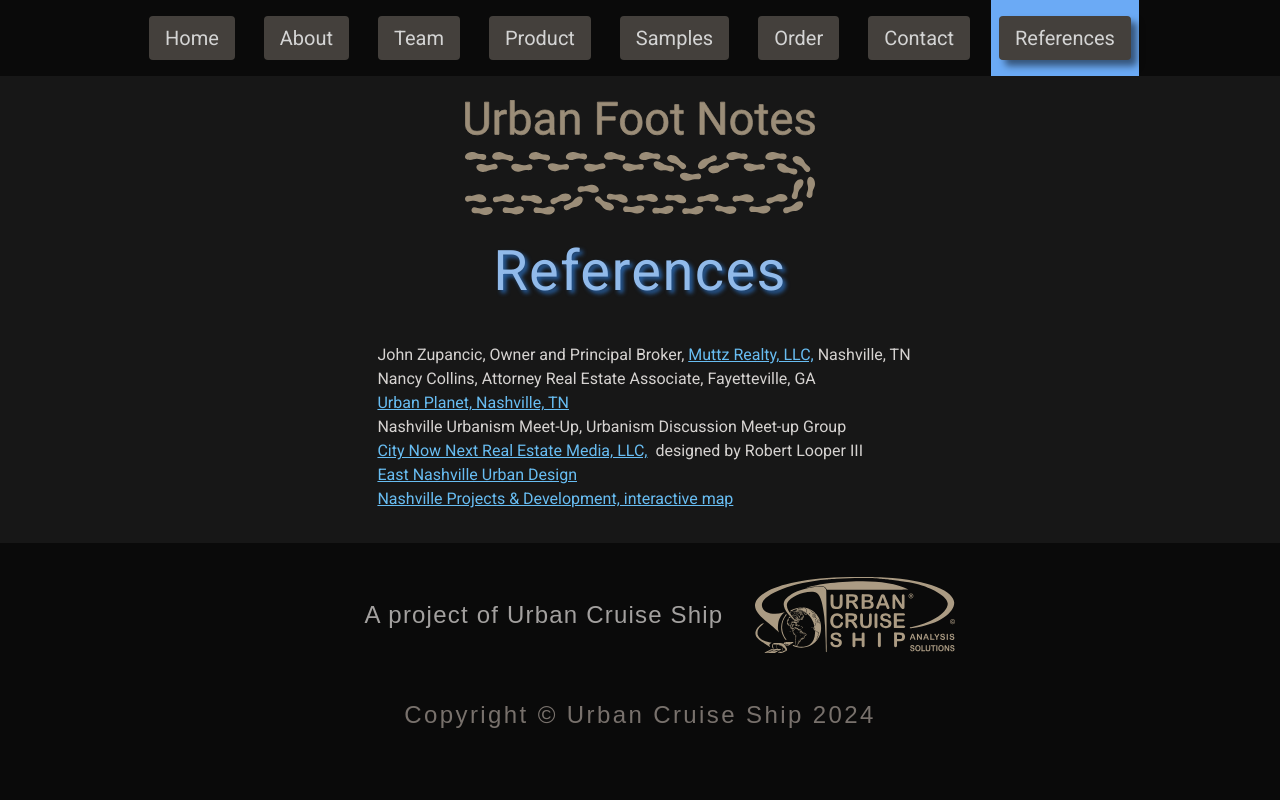
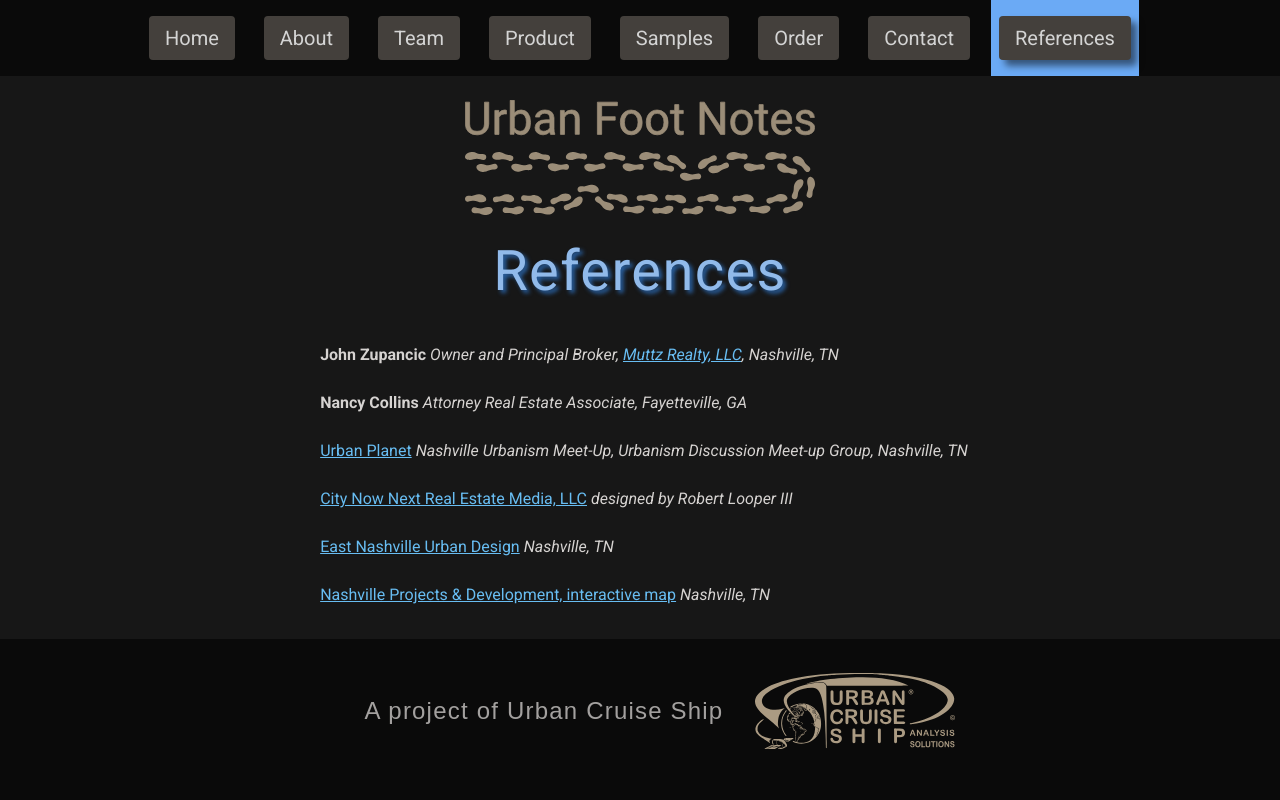
Before and after one commit to Richard-Burd/urban-footnotes-landing, a Next.js app: page /references in a window 1280 px wide. Shown: the top 800 px of the page. Built offline with nearby package versions, Linux system fonts and the light colour scheme; a web font is replaced by a local one.

Commit message:
reference page update

```diff
--- a/pages/references.js
+++ b/pages/references.js
@@ -15,74 +15,79 @@
           {/* <section id="advisors" className="pb-20 sm:pb-8">
             <h3 className="text-2xl font-semibold text-stone-400">Advisors</h3> */}
           <div className="pl-2">
-            <div className="pb-4 sm:pb-0">
-              John Zupancic, Owner and Principal Broker,{" "}
+            {/* John Zupancic */}
+            <div className="pb-6">
+              <b>John Zupancic</b>{" "}
+              <i>
+                Owner and Principal Broker,{" "}
                 <a
                   href="https://www.muttzrealty.com/"
                   target="_blank"
                   rel="noreferrer"
+                  className="text-blue-500 underline hover:text-blue-400"
                 >
-                Muttz Realty, LLC,
-              </a>{" "}
-              Nashville, TN
+                  Muttz Realty, LLC
+                </a>
+                , Nashville, TN
+              </i>
             </div>
-            <div>
-              Nancy Collins, Attorney Real Estate Associate, Fayetteville, GA
+
+            {/* Nancy Collins */}
+            <div className="pb-6">
+              <b>Nancy Collins</b>{" "}
+              <i>Attorney Real Estate Associate, Fayetteville, GA</i>
             </div>
-          </div>
-          {/* </section> */}
 
-          {/* <section id="allies" className="pb-20 sm:pb-8">
-            <h3 className="text-2xl font-semibold text-stone-400">Allies</h3> */}
-          <div className="pl-2">
-            <div className="pb-4 sm:pb-0">
+            {/* Urban Planet */}
+            <div className="pb-6">
               <a
                 href="https://urbanplanet.org/forums/forum/250-nashville/"
                 target="_blank"
                 rel="noreferrer"
+                className="text-blue-500 underline hover:text-blue-400"
               >
-                Urban Planet, Nashville, TN
+                Urban Planet
               </a>
+              &nbsp;
+              <em>
+                Nashville Urbanism Meet-Up, Urbanism Discussion Meet-up Group,
+                Nashville, TN
+              </em>
             </div>
 
-            <div>
-              Nashville Urbanism Meet-Up, Urbanism Discussion Meet-up Group
-            </div>
-          </div>
-          {/* </section> */}
-
-          {/* <section id="references" className="pb-20 sm:pb-8">
-            <h3 className="text-2xl font-semibold text-stone-400">
-              References
-            </h3> */}
-          <div className="pl-2">
-            <div className="pb-4 sm:pb-0">
+            {/* References Section */}
+            <div className="pb-6">
               <a
                 href="https://citynownext.com/"
                 target="_blank"
                 rel="noreferrer"
+                className="text-blue-500 underline hover:text-blue-400"
               >
-                City Now Next Real Estate Media, LLC,
+                City Now Next Real Estate Media, LLC
               </a>
-              &nbsp; designed by Robert Looper III
+              &nbsp;<i>designed by Robert Looper III</i>
             </div>
-            <div>
+
+            <div className="pb-6">
               <a
                 href="https://eastnashvilleurbandesign.wordpress.com/"
                 target="_blank"
                 rel="noreferrer"
+                className="text-blue-500 underline hover:text-blue-400"
               >
                 East Nashville Urban Design
-              </a>
+              </a>&nbsp;<i>Nashville, TN</i>
             </div>
+
             <div>
               <a
                 href="https://www.google.com/maps/d/viewer?mid=1ELRoQQW5WC_YAmOyc-QfGVr-J50&ll=36.14502126951252%2C-86.76894667856646&z=14"
                 target="_blank"
                 rel="noreferrer"
+                className="text-blue-500 underline hover:text-blue-400"
               >
                 Nashville Projects & Development, interactive map
-              </a>
+              </a>&nbsp;<i>Nashville, TN</i>
             </div>
           </div>
           {/* </section> */}
```
Lines whose indentation alone changed are shown as unchanged.
